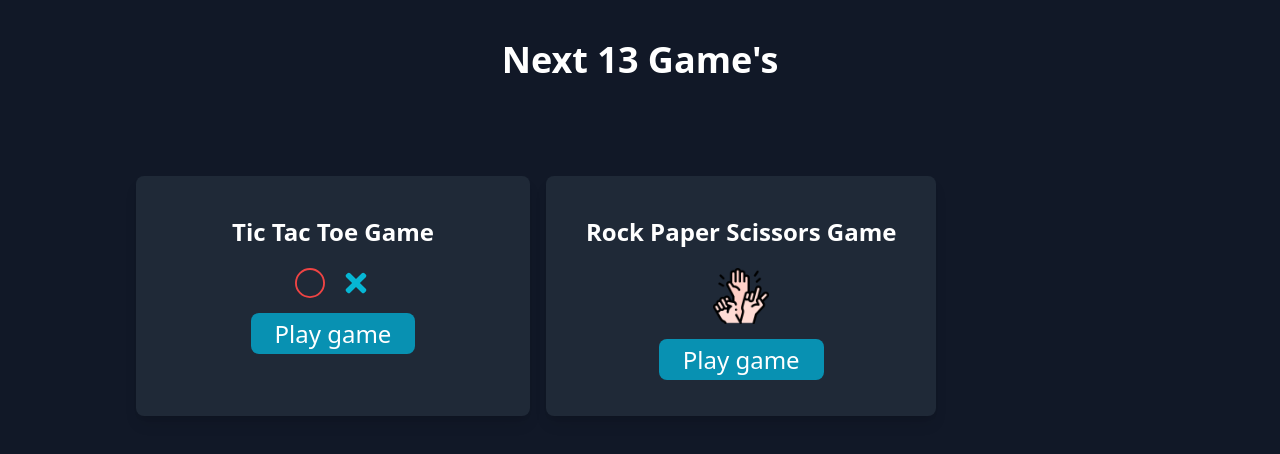
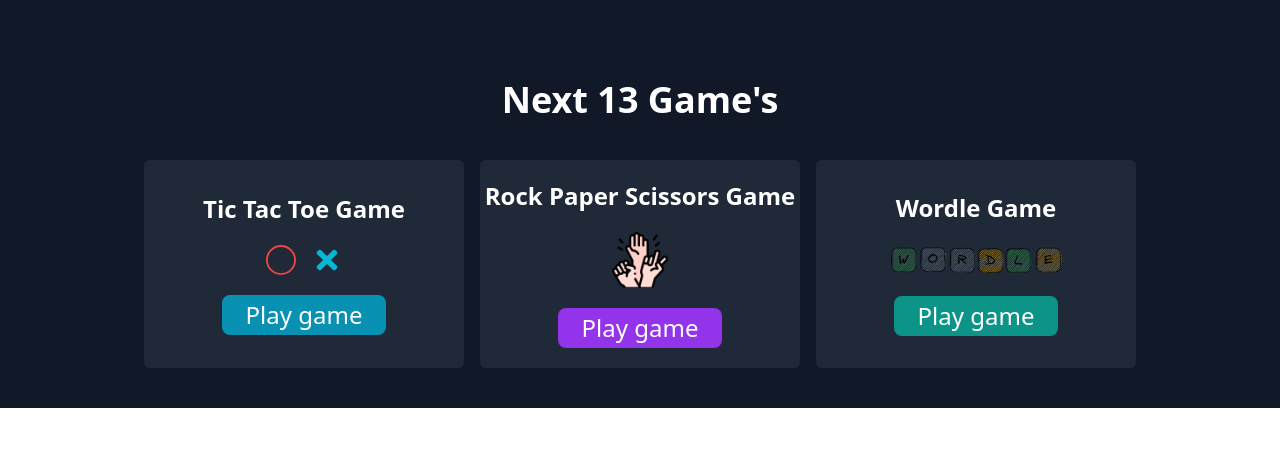
Before and after one commit to paresiqbal/next-game, a Next.js app: page / in a window 1280 px wide. Shown: the top 454 px of the page. Built offline with nearby package versions, Linux system fonts and the light colour scheme.

Commit message:
"Adding styling"

```diff
--- a/app/WordleGame/page.jsx
+++ b/app/WordleGame/page.jsx
@@ -17,7 +17,9 @@
 
   return (
     <div>
-      <h1>Worlde</h1>
+      <h1 className="text-2xl font-bold text-white text-center py-2 bg-teal-500 skew-y-2">
+        Worlde
+      </h1>
       {solution && <Worlde solution={solution} />}
     </div>
   );
--- a/app/page.js
+++ b/app/page.js
@@ -4,12 +4,12 @@
 
 export default function Home() {
   return (
-    <div className="p-10 bg-gray-900 h-screen">
-      <h1 className="text-4xl font-bold text-center text-white">
+    <div className="p-10 bg-gray-900 h-full">
+      <h1 className="text-4xl font-bold text-center text-white py-10">
         Next 13 Game's
       </h1>
-      <div className="flex flex-row gap-4 p-24 text-white text-2xl">
-        <div className=" bg-gray-800 hover:bg-gray-700  shadow-lg rounded-lg text-center py-10 px-24">
+      <div className="flex flex-col lg:flex-row justify-center items-center gap-4 text-white text-2xl">
+        <div className="flex flex-col justify-center items-center bg-gray-800 hover:bg-gray-700 rounded-md py-5 w-80 h-52">
           <h1 className="font-bold">Tic Tac Toe Game</h1>
           <h2 className="flex gap-4 justify-center items-center py-5 text-3xl">
             <BsCircle className="text-red-500" />
@@ -22,14 +22,26 @@
             Play game
           </Link>
         </div>
-        <div className=" bg-gray-800 hover:bg-gray-700  shadow-lg rounded-lg text-center py-10 px-10">
+        <div className="flex flex-col justify-center items-center bg-gray-800 hover:bg-gray-700 rounded-md py-5 w-80 h-52">
           <h1 className="font-bold">Rock Paper Scissors Game</h1>
           <h2 className="flex gap-4 justify-center items-center py-5 text-3xl">
             <img src="/rockpaperscissors.png" className="w-14" />
           </h2>
           <Link
             href={"/RockPaperScissors"}
-            className="py-1 px-6 bg-cyan-600 hover:bg-cyan-500 rounded-lg cursor-pointer "
+            className="py-1 px-6 bg-purple-600 hover:bg-purple-500 rounded-lg cursor-pointer "
+          >
+            Play game
+          </Link>
+        </div>
+        <div className="flex flex-col justify-center items-center bg-gray-800 hover:bg-gray-700 rounded-md py-5 w-80 h-52">
+          <h1 className="font-bold">Wordle Game</h1>
+          <h2 className="flex gap-4 justify-center items-center py-5 text-3xl">
+            <img src="/wordle.png" className="w-44" />
+          </h2>
+          <Link
+            href={"/WordleGame"}
+            className="py-1 px-6 bg-teal-600 hover:bg-teal-500 rounded-lg cursor-pointer "
           >
             Play game
           </Link>
--- a/components/Grid.jsx
+++ b/components/Grid.jsx
@@ -2,7 +2,7 @@
 
 export default function Grid({ currentGuess, guesses, turn, guess }) {
   return (
-    <div>
+    <div className="py-10">
       {guesses.map((g, i) => {
         if (turn === i) {
           return <Row key={i} currentGuess={currentGuess} />;
--- a/components/Wordle.jsx
+++ b/components/Wordle.jsx
@@ -2,6 +2,7 @@
 import { useEffect } from "react";
 import Grid from "./Grid";
 import "../app/index.css";
+import Link from "next/link";
 
 export default function Worlde({ solution }) {
   const { currentGuess, guesses, turn, isCorrect, handleKeyup } =
@@ -18,10 +19,16 @@
   }, [guesses, turn, isCorrect]);
 
   return (
-    <div>
+    <div className="flex flex-col justify-center items-center py-10">
       <div>solution - {solution}</div>
       <div>Current Guess - {currentGuess}</div>
       <Grid guesses={guesses} currentGuess={currentGuess} turn={turn} />
+      <Link
+        href={"/"}
+        className="bg-cyan-500 py-2 px-4 rounded-lg text-2xl hover:bg-cyan-600"
+      >
+        Play Other Game
+      </Link>
     </div>
   );
 }
```
Also changed, not shown: public/wordle.png (added).
